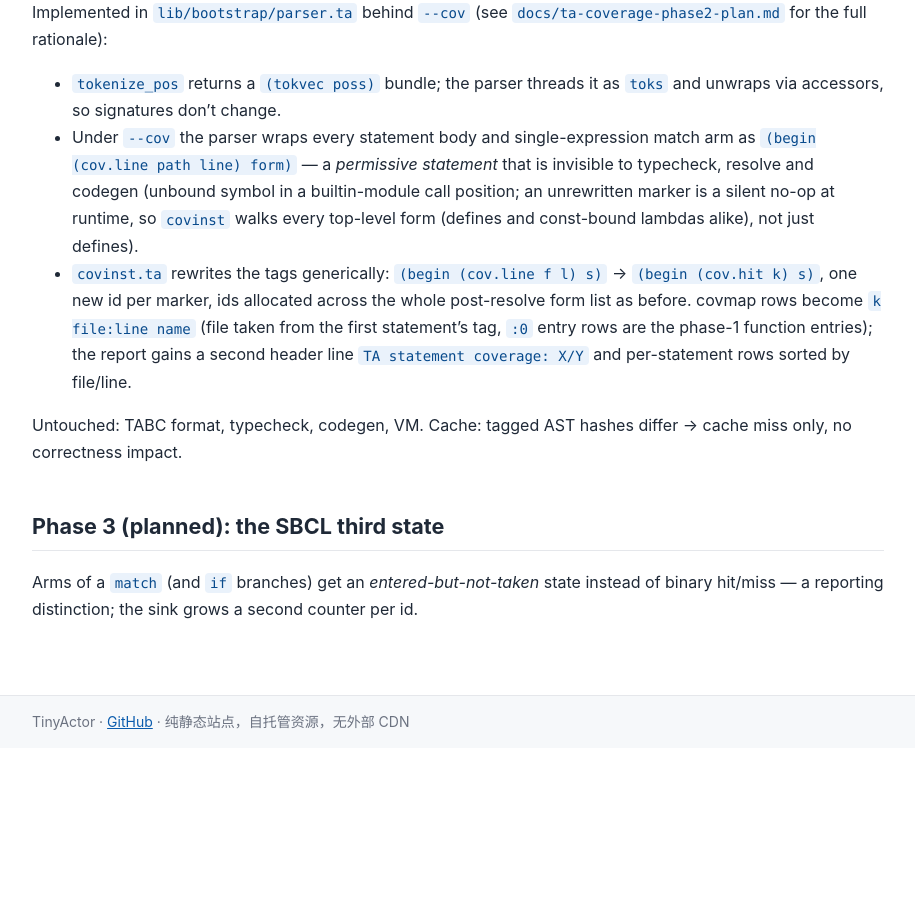
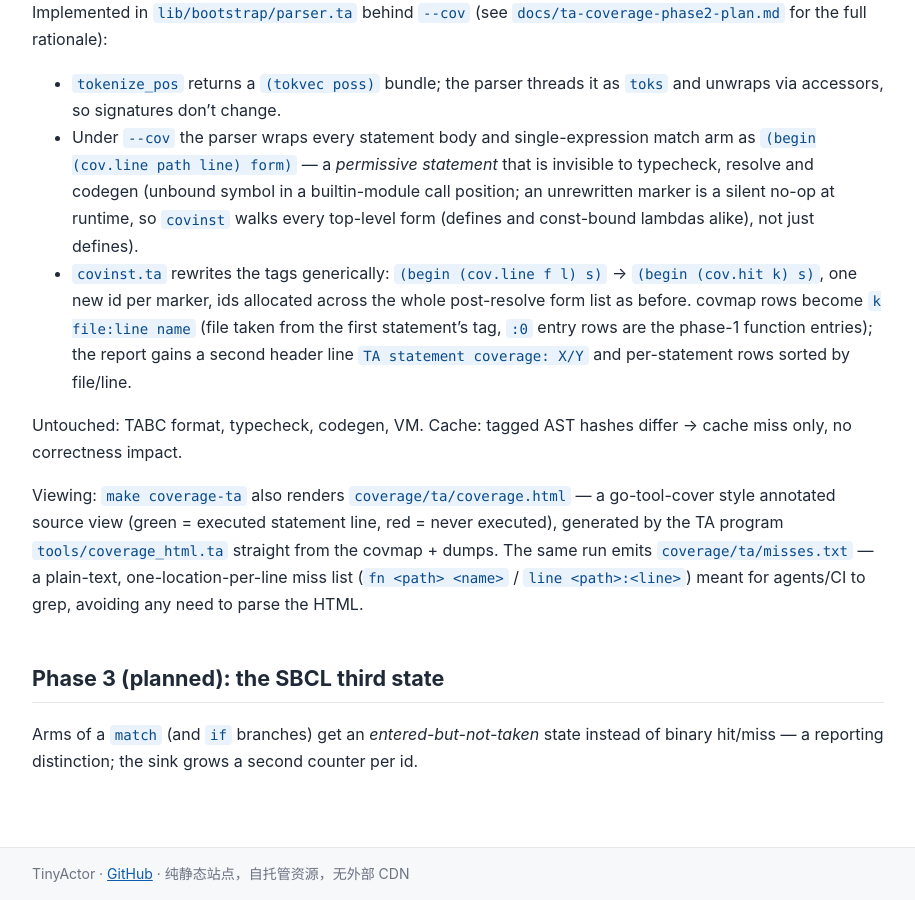
Before and after one commit to tiancaiamao/tinyactor, a Jekyll site: the page built from docs/coverage-design.md, in a window 1280 px wide and 900 px high, scrolled down 2083 px. Shown: the whole window, without its empty margins (182-1097 px from the left). Built offline with Jekyll 4.4.1, drawn with Linux system fonts in a browser that asks for light colours; our own code applies the rules of GitHub Pages for plain Markdown files; before the commit the page ends 2831 px from its top, so only the background shows below that.

Commit message:
coverage: TA-native go-cover-style HTML report (#218)
* coverage: TA-native go-cover-style HTML report (tools/coverage_html.ta)

make coverage-ta now also renders coverage/ta/coverage.html — annotated
source per file, green = executed statement line, red = never executed,
grey = no statement, with per-line hit counts (same visual language as
'go tool cover -html').

The generator is a plain TA program at the user layer: it only reads the
covmap/dump file formats, imports nothing but stdlib, and never enters
the bootstrap image. Line-level semantics match go cover: a line is
green when any statement on it ran; per-id statement coverage stays in
report.txt / the gate.

Smoke-tested via run_cli_tests.sh (--cov prog -> html has hit + miss
lines); verified line-for-line against report.txt on the full bootstrap
image (5000/5000 statement lines agree).

* coverage_html: emit grep-able miss list for agents/CI

Optional 4th arg <out-misses.txt>: plain text, one uncovered location
per line —

  fn <path> <name>     function never called
  line <path>:<line>   statement line never executed

so tooling never needs to parse the HTML. Verified on the full
bootstrap image: 68 fn misses (= 558-490) and 864 line misses
(= 5132-4268) both match the HTML/report exactly.

classify also drops the branchy st plumbing for a plain if, and covmap
rows became nested pairs so each field keeps its own type (a flat
heterogeneous list unifies one element type and made the name field
untypeable).

```diff
--- a/docs/coverage-design.md
+++ b/docs/coverage-design.md
@@ -89,6 +89,14 @@ Implemented in `lib/bootstrap/parser.ta` behind `--cov` (see
 Untouched: TABC format, typecheck, codegen, VM. Cache: tagged AST hashes
 differ → cache miss only, no correctness impact.
 
+Viewing: `make coverage-ta` also renders `coverage/ta/coverage.html` — a
+go-tool-cover style annotated source view (green = executed statement
+line, red = never executed), generated by the TA program
+`tools/coverage_html.ta` straight from the covmap + dumps. The same run
+emits `coverage/ta/misses.txt` — a plain-text, one-location-per-line miss
+list (`fn <path> <name>` / `line <path>:<line>`) meant for agents/CI to
+grep, avoiding any need to parse the HTML.
+
 ## Phase 3 (planned): the SBCL third state
 
 Arms of a `match` (and `if` branches) get an *entered-but-not-taken*
```
Also changed, not shown: 3 other files.
